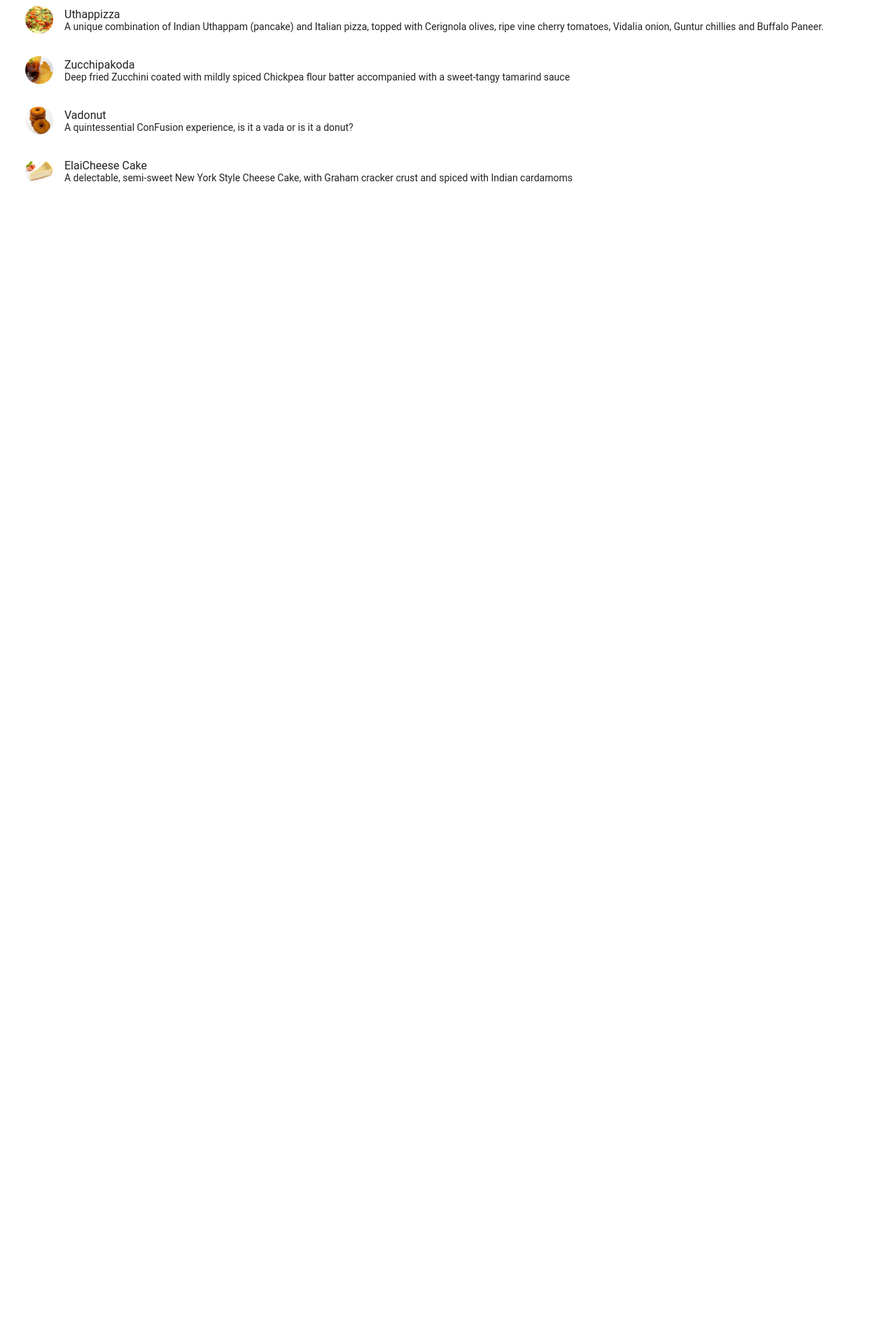
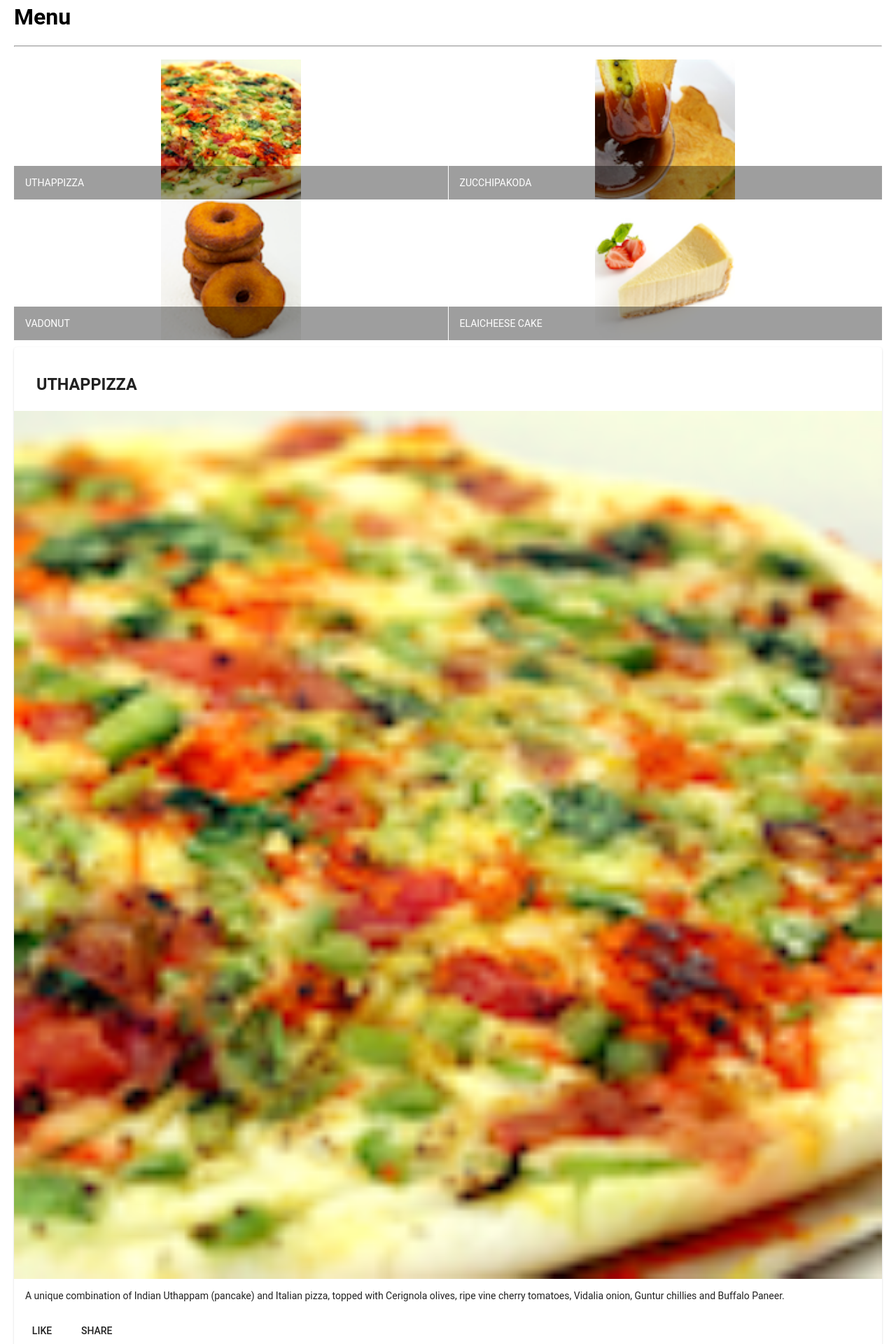
Before and after one commit to SezalVerma/Angular, an Angular app: page / in a window 1280 px wide. Shown: the part 100-2020 px from the top of the page at 70% size. Before the commit the page ends 800 px from the top, so only its background shows below. Built offline with nearby package versions, Linux system fonts and the light colour scheme.

Commit message:
Components Part2

```diff
--- a/src/app/app.module.ts
+++ b/src/app/app.module.ts
@@ -8,6 +8,9 @@ import { MenuComponent } from './menu/menu.component';
 import {BrowserAnimationsModule} from '@angular/platform-browser/animations';
 import {MatToolbarModule} from '@angular/material/toolbar';
 import {MatListModule} from '@angular/material/list';
+import {MatGridListModule} from '@angular/material/grid-list';
+import {MatCardModule} from '@angular/material/card';
+import {MatButtonModule} from '@angular/material/button';
 import {FlexLayoutModule} from '@angular/flex-layout';
 import 'hammerjs';
 
@@ -21,6 +24,9 @@ import 'hammerjs';
     BrowserAnimationsModule,
     MatToolbarModule,
     MatListModule,
+    MatGridListModule,
+    MatCardModule,
+    MatButtonModule,
     FlexLayoutModule
   ],
   providers: [],
--- a/src/app/menu/menu.component.html
+++ b/src/app/menu/menu.component.html
@@ -1,17 +1,41 @@
 <!-- fxLayout - property provided by flex layout in angular, used to specify
-       whether content is to shown horizontally ('row') or vertically('column')
+       whether content is to shown horizontally ('row') or vertically('column') in flex used inside the class
      fxLayoutGap - gap btw each entry of column
  -->
 
 <div class="container" fxLayout="column" fxLayoutGap="10px">
 
-<!-- mat-list - provided by angular/material, like media in bootstrap , to list items
+  <!-- All fxFlex es inside container will be placed one after other(column) and data in them will also be stacked (column) -->
+  <div fxFlex>
+    <div>
+      <h1> Menu </h1>
+      <hr>
+    </div>
+  </div>
+
+  <div fxFlex>
+    <!-- no. of col=2 , one for img(small like logo) n h1 , other for p  -->
+    <mat-grid-list cols="2" rowHeight="200px">
+      <mat-grid-tile *ngFor="let dish of dishes">
+        <img height="200px" src={{dish.image}} alt={{dish.name}}>
+        <mat-grid-tile-footer>
+          <!--      |-> angular-pipe , type-> uppercase  , dish.name will be shown in uppercase          -->
+          <h1 matLine> {{dish.name | uppercase}} </h1>
+        </mat-grid-tile-footer>
+      </mat-grid-tile>
+    </mat-grid-list>
+  </div>
+
+  <!--
+    **
+     mat-list - provided by angular/material, like media in bootstrap , to list items
      fxFlex -   all items treated together as a piece
      *ngFor - like for loop
      dishes - name of array defined in .ts file
      dish   - taking one item of dishes array at a time
      matLineAvartar - class for img
--->
+    **
+
   <mat-list fxFlex>
     <mat-list-item *ngFor="let dish of dishes">
       <img matListAvatar src={{dish.image}} alt={{dish.name}}>
@@ -19,5 +43,24 @@
       <p matLine > <span> {{dish.description}} </span> </p>
     </mat-list-item>
   </mat-list>
+  -->
+
+  <div fxFlex *ngIf="selectedDish">
+    <mat-card>
+      <mat-card-header>
+        <mat-card-title>
+          <h3> {{selectedDish.name | uppercase }} </h3>
+        </mat-card-title>
+      </mat-card-header>
+      <img mat-card-image src={{selectedDish.image}} alt={{selectedDish.name}}>
+      <mat-card-content>
+        <p> {{selectedDish.description}} </p>
+      </mat-card-content>
+      <mat-card-actions>
+        <button mat-button> LIKE </button>
+        <button mat-button> SHARE</button>
+      </mat-card-actions>
+    </mat-card>
+  </div>
 
 </div>
--- a/src/app/menu/menu.component.ts
+++ b/src/app/menu/menu.component.ts
@@ -3,18 +3,8 @@ import { Component, OnInit } from '@angular/core';
 // Dish - name of class specified in 'shared/dish'
 import {Dish} from '../shared/dish';
 
-@Component({
-  selector: 'app-menu',
-  templateUrl: './menu.component.html',
-  styleUrls: ['./menu.component.scss']
-})
-export class MenuComponent implements OnInit {
-  /* dishes- name of var
-     Dish[]- array of Dish class imported above
-     each entry - containes javascript code
-     for each Dish entry, specify all properties defined in Dish class in same order
-  */
-  dishes : Dish[]=[
+// const DISHES of type 'array of Dish (imported)'
+const DISHES : Dish[]= [
   {
     id: '0',
     name: 'Uthappizza',
@@ -58,6 +48,21 @@ export class MenuComponent implements OnInit {
   }
 ];
 
+@Component({
+  selector: 'app-menu',
+  templateUrl: './menu.component.html',
+  styleUrls: ['./menu.component.scss']
+})
+export class MenuComponent implements OnInit {
+  /* dishes- name of var
+     Dish[]- array of Dish class imported above
+     each entry - containes javascript code
+     for each Dish entry, specify all properties defined in Dish class in same order
+  */
+  dishes = DISHES;                       // type- Dish[]
+
+  selectedDish :Dish = DISHES[0];       // type- Dish   , selected - one dish at a time
+
   constructor() { }
 
   ngOnInit() {
```
Lines whose indentation alone changed are shown as unchanged.
